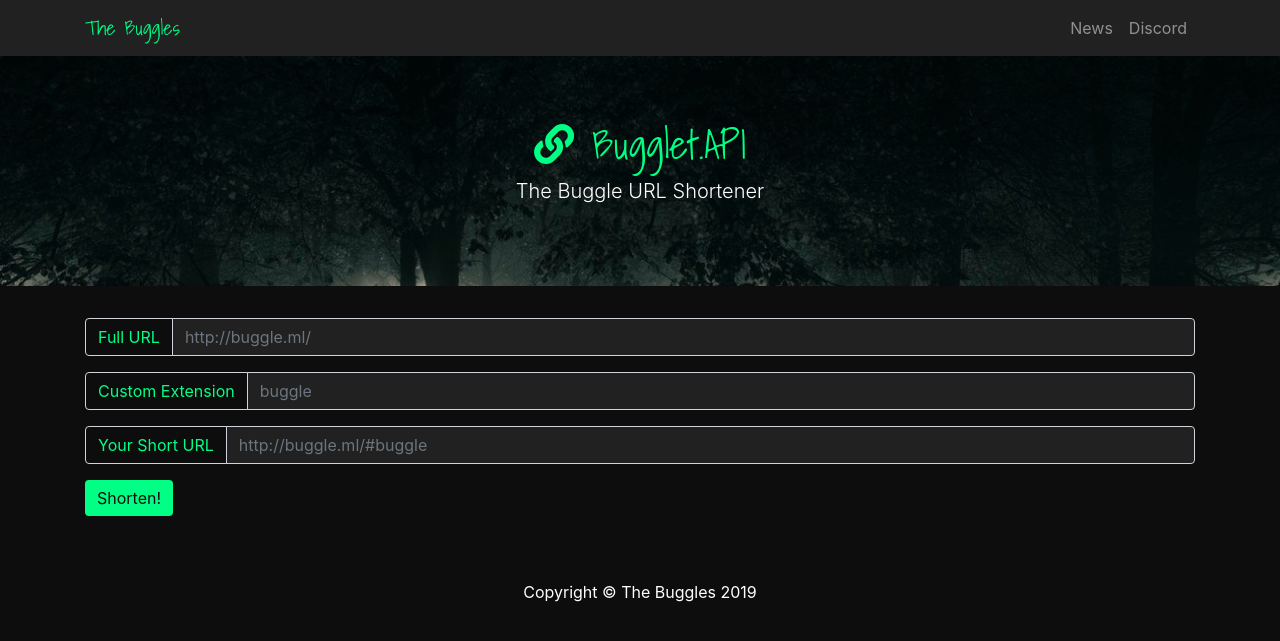
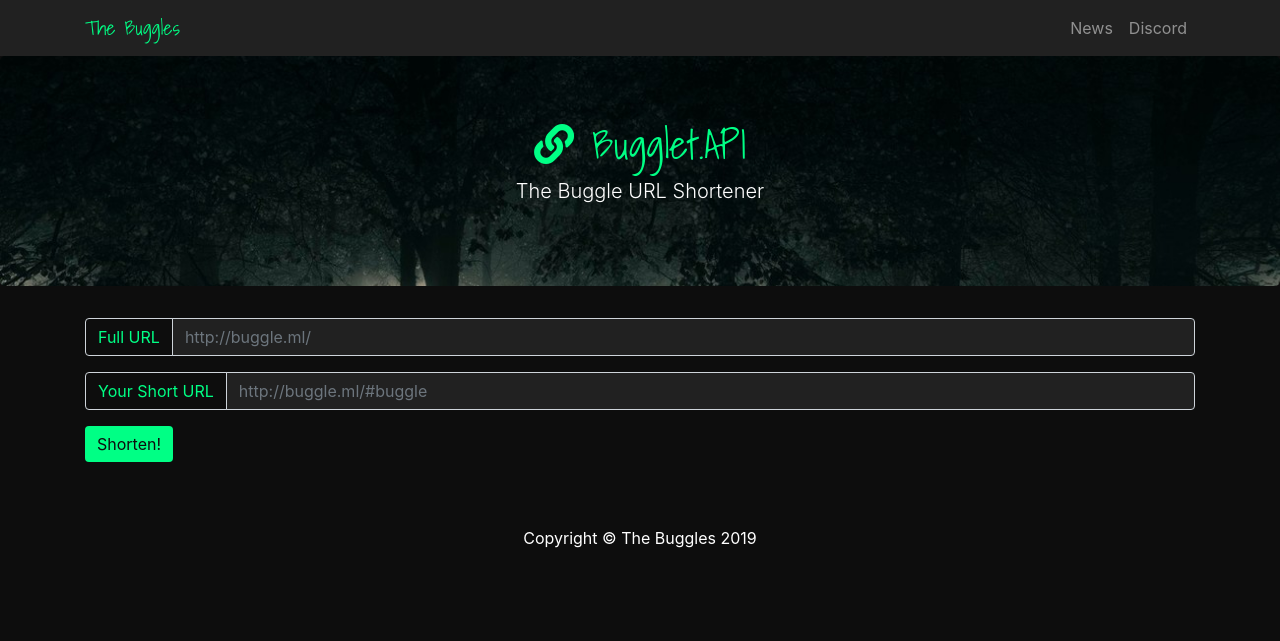
Before and after one commit to bugglespecies/bugglespecies.github.com, a Jekyll site: the page built from u/create.md, in a window 1280 px wide. Shown: the top 641 px of the page. Built offline with Jekyll 4.4.1, drawn with Linux system fonts in a browser that asks for light colours; nearby versions of some CDN libraries.

Commit message:
Update create.md

```diff
--- a/u/create.md
+++ b/u/create.md
@@ -14,12 +14,6 @@ image: /img/social.png
 </div>
 <div class="input-group mb-3">
   <div class="input-group-prepend">
-    <span class="input-group-text text-primary bg-dark" id="custom-prepend">Custom Extension</span>
-  </div>
-  <input id="custominput" type="text" class="form-control bg-darker text-white" placeholder="buggle">
-</div>
-<div class="input-group mb-3">
-  <div class="input-group-prepend">
     <span class="input-group-text text-primary bg-dark" id="result-prepend">Your Short URL</span>
   </div>
   <input id="shortenedURL" type="text" class="form-control bg-darker text-white" placeholder="http://buggle.ml/#buggle">
```
